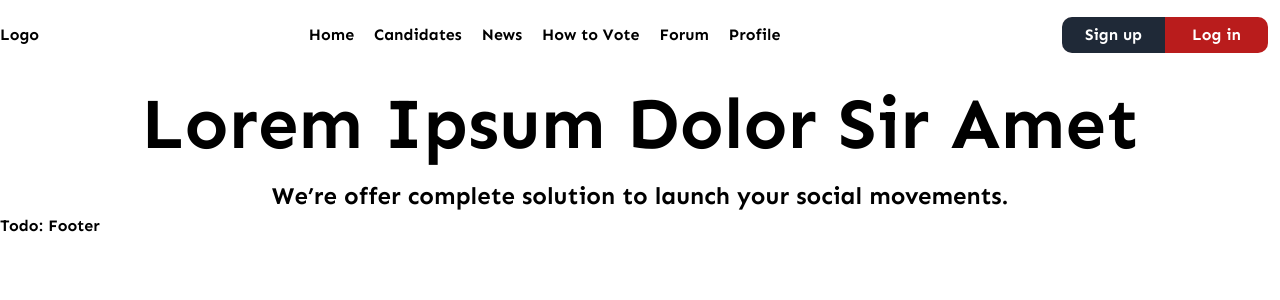
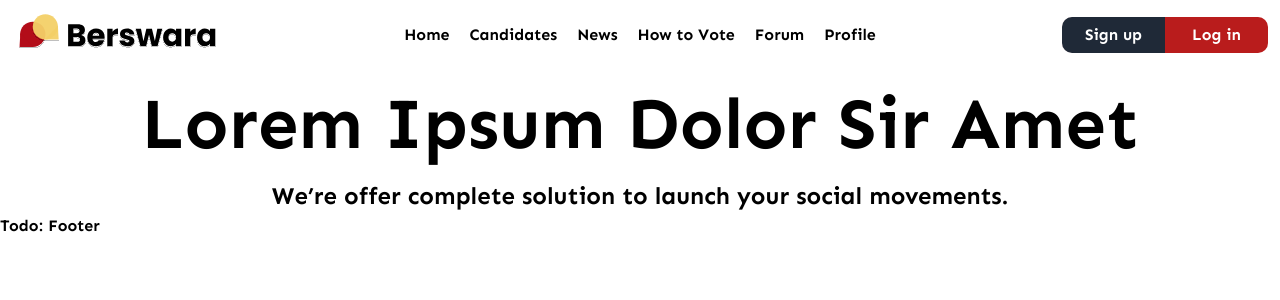
Before and after one commit to workshop-se/berswara-front, a Next.js app: page / in a window 1280 px wide. Shown: the top 300 px of the page. Built offline with nearby package versions, Linux system fonts and the light colour scheme.

Commit message:
feat:add logo

```diff
--- a/src/components/Header.tsx
+++ b/src/components/Header.tsx
@@ -1,4 +1,5 @@
 import Link from "next/link";
+import Image from "next/image";
 
 export default function Header() {
   let navItems = [
@@ -17,7 +18,9 @@ export default function Header() {
 
   return (
     <nav className="flex h-[70px]">
-      <div className="m-auto">Logo</div>
+      <div className="m-auto">
+        <Image className="mx-[12px] h-[51px]" src="/images/logo.svg" width={206} height={36} alt="Logo" />
+      </div>
       <div className="grow flex justify-center m-auto">
         {navItems.map((item) => (
           <Link href={item.url} className="p-[10px]">{item.name}</Link>
```
Also changed, not shown: public/images/logo.svg (added).
